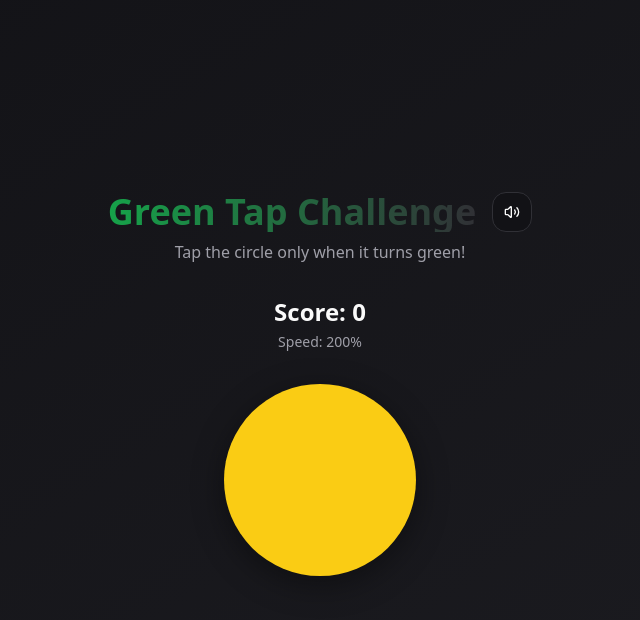
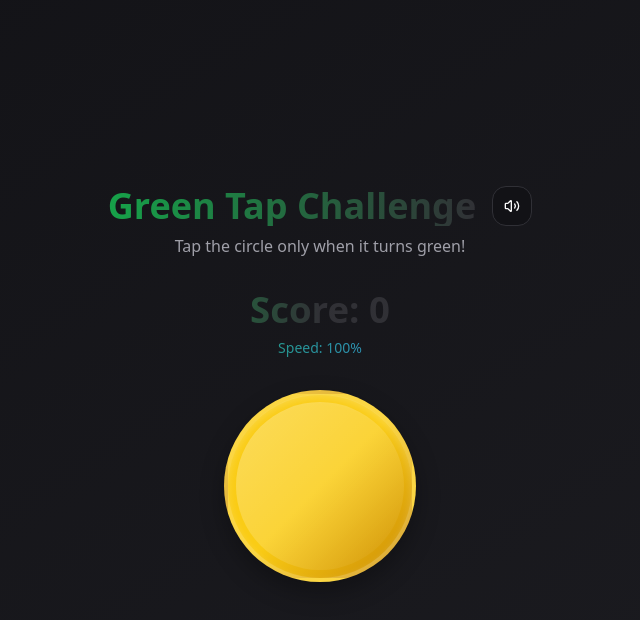
Before and after one commit to mchisty/green-tap-frenzy, a React (Vite) app: page / in a window 1280 px wide. Both pictures are taken after a click on the button "Start Game". Shown: the top 620 px of the page, without its empty margins (320-960 px from the left). Built offline with nearby package versions, Linux system fonts and the light colour scheme; the HTML template or start-up script is replaced by a standard one.

Commit message:
Enhance visual appeal

```diff
--- a/src/components/GreenTapGame.tsx
+++ b/src/components/GreenTapGame.tsx
@@ -16,6 +16,7 @@ const GreenTapGame = () => {
   const [isMuted, setIsMuted] = useState(false);
   const [greenTimeoutId, setGreenTimeoutId] = useState<NodeJS.Timeout | null>(null);
   const [wasRecentlyGreen, setWasRecentlyGreen] = useState(false);
+  const [showScorePop, setShowScorePop] = useState(false);
 
   const colors = ["red", "blue", "yellow"] as const;
 
@@ -105,6 +106,10 @@ const GreenTapGame = () => {
       const newScore = score + 1;
       setScore(newScore);
 
+      // Show score pop animation
+      setShowScorePop(true);
+      setTimeout(() => setShowScorePop(false), 600);
+
       console.log("Successful green tap! New score:", newScore);
 
       // Increase difficulty every 5 points
@@ -189,17 +194,20 @@ const GreenTapGame = () => {
   }, [circleColor]);
 
   const getCircleColorClass = () => {
+    const baseClasses = "relative overflow-hidden";
+    const shadowClass = "shadow-[var(--shadow-3d)]";
+
     switch (circleColor) {
       case "red":
-        return "bg-game-red";
+        return `${baseClasses} bg-gradient-to-br from-game-red via-red-500 to-red-700 ${shadowClass}`;
       case "blue":
-        return "bg-game-blue";
+        return `${baseClasses} bg-gradient-to-br from-game-blue via-blue-500 to-blue-700 ${shadowClass}`;
       case "yellow":
-        return "bg-game-yellow";
+        return `${baseClasses} bg-gradient-to-br from-game-yellow via-yellow-400 to-yellow-600 ${shadowClass}`;
       case "green":
-        return "bg-game-green animate-pulse-glow";
+        return `${baseClasses} bg-gradient-to-br from-game-green via-green-500 to-green-700 animate-pulse-glow ${shadowClass}`;
       default:
-        return "bg-game-red";
+        return `${baseClasses} bg-gradient-to-br from-game-red via-red-500 to-red-700 ${shadowClass}`;
     }
   };
 
@@ -227,13 +235,20 @@ const GreenTapGame = () => {
         </div>
 
         {/* Score */}
-        <div className="text-center">
-          <p className="text-2xl font-semibold text-foreground">
-            Score: {gameState === "gameOver" ? finalScore : score}
-          </p>
+        <div className="text-center relative">
+          <div className="relative">
+            <p className="text-4xl font-bold bg-gradient-to-r from-primary via-accent to-secondary bg-clip-text text-transparent animate-score-glow">
+              Score: {gameState === "gameOver" ? finalScore : score}
+            </p>
+            {showScorePop && (
+              <div className="absolute -top-8 left-1/2 transform -translate-x-1/2 text-2xl font-bold text-primary animate-pop-in pointer-events-none">
+                +1
+              </div>
+            )}
+          </div>
           {gameState === "playing" && (
-            <p className="text-sm text-muted-foreground mt-1">
-              Speed: {Math.round((2000 / timeInterval) * 100)}%
+            <p className="text-sm text-muted-foreground mt-2 bg-gradient-to-r from-game-green to-game-blue bg-clip-text text-transparent">
+              Speed: {Math.round((1000 / timeInterval) * 100)}%
             </p>
           )}
         </div>
@@ -244,15 +259,17 @@ const GreenTapGame = () => {
             onClick={handleCircleTap}
             disabled={gameState === "idle"}
             className={`
-              w-48 h-48 rounded-full transition-all duration-300 transform
+              w-48 h-48 rounded-full transition-all duration-300 transform border-4 border-white/20
               ${getCircleColorClass()}
-              ${gameState === "playing" ? "hover:scale-105 active:scale-95" : ""}
-              ${gameState === "idle" ? "opacity-50" : ""}
+              ${gameState === "playing" ? "hover:scale-105 active:scale-95 cursor-pointer" : ""}
+              ${gameState === "idle" ? "opacity-50 cursor-not-allowed" : ""}
               animate-color-change
-              shadow-game
+              before:absolute before:inset-2 before:rounded-full before:bg-gradient-to-br before:from-white/30 before:to-transparent before:pointer-events-none
             `}
             style={{
-              boxShadow: circleColor === "green" ? "0 0 40px hsl(var(--game-green) / 0.6)" : "var(--shadow-game)"
+              boxShadow: circleColor === "green"
+                ? "0 0 60px hsl(var(--game-green) / 0.8), inset 0 4px 8px rgba(255,255,255,0.2)"
+                : "var(--shadow-3d), inset 0 4px 8px rgba(255,255,255,0.2)"
             }}
           />
         </div>
@@ -263,7 +280,7 @@ const GreenTapGame = () => {
             <Button
               onClick={startGame}
               size="lg"
-              className="w-full bg-primary hover:bg-primary/90 text-primary-foreground font-semibold animate-bounce-in"
+              className="w-full bg-gradient-to-r from-primary to-primary/80 hover:from-primary/90 hover:to-primary/70 text-primary-foreground font-semibold shadow-[var(--shadow-button)] animate-bounce-in active:animate-button-press transition-all duration-200"
             >
               Start Game
             </Button>
@@ -272,10 +289,14 @@ const GreenTapGame = () => {
           {gameState === "gameOver" && (
             <div className="space-y-4 animate-bounce-in">
               <div className="text-center space-y-2">
-                <h2 className="text-2xl font-bold text-destructive">Game Over!</h2>
-                <p className="text-lg text-foreground">Final Score: {finalScore}</p>
+                <h2 className="text-3xl font-bold bg-gradient-to-r from-destructive via-red-500 to-destructive bg-clip-text text-transparent animate-game-over-shake">
+                  Game Over!
+                </h2>
+                <p className="text-xl font-semibold bg-gradient-to-r from-primary to-accent bg-clip-text text-transparent">
+                  Final Score: {finalScore}
+                </p>
                 {finalScore > 0 && (
-                  <p className="text-sm text-muted-foreground">
+                  <p className="text-sm text-muted-foreground bg-gradient-to-r from-game-yellow to-game-green bg-clip-text text-transparent">
                     Great job! You reached {Math.floor(finalScore / 5) + 1}x speed!
                   </p>
                 )}
@@ -283,7 +304,7 @@ const GreenTapGame = () => {
               <Button
                 onClick={startGame}
                 size="lg"
-                className="w-full bg-primary hover:bg-primary/90 text-primary-foreground font-semibold"
+                className="w-full bg-gradient-to-r from-primary to-primary/80 hover:from-primary/90 hover:to-primary/70 text-primary-foreground font-semibold shadow-[var(--shadow-button)] active:animate-button-press transition-all duration-200"
               >
                 Play Again
               </Button>
@@ -293,12 +314,12 @@ const GreenTapGame = () => {
 
         {/* Instructions */}
         {gameState === "idle" && (
-          <div className="text-sm text-muted-foreground space-y-2 bg-card/50 p-4 rounded-lg">
-            <p>• Tap the circle only when it's <span className="text-game-green font-semibold">green</span></p>
-            <p>• Colors change every 2 seconds</p>
-            <p>• Green appears every 4th change</p>
-            <p>• Speed increases every 5 points</p>
-            <p>• You have 1.5 seconds to tap green!</p>
+          <div className="text-sm text-muted-foreground space-y-2 bg-gradient-to-br from-card/60 to-card/30 backdrop-blur-sm p-6 rounded-xl border border-white/10">
+            <p>• Tap the circle only when it's <span className="bg-gradient-to-r from-game-green to-green-400 bg-clip-text text-transparent font-bold">green</span></p>
+            <p>• Colors change every <span className="text-primary font-semibold">1 second</span></p>
+            <p>• Green appears every <span className="text-accent font-semibold">4th change</span></p>
+            <p>• Speed increases every <span className="text-game-yellow font-semibold">5 points</span></p>
+            <p>• You have <span className="text-destructive font-semibold">1.5 seconds</span> to tap green!</p>
           </div>
         )}
       </div>
--- a/src/index.css
+++ b/src/index.css
@@ -47,14 +47,21 @@ All colors MUST be HSL.
     /* Gradients */
     --gradient-primary: linear-gradient(135deg, hsl(240 10% 8%), hsl(240 8% 12%));
     --gradient-game: linear-gradient(135deg, hsl(240 10% 8%), hsl(240 5% 15%));
+    --gradient-score: linear-gradient(135deg, hsl(142 76% 36%), hsl(48 96% 53%), hsl(217 91% 60%));
+    --gradient-button: linear-gradient(135deg, hsl(142 76% 36%), hsl(142 76% 46%));
+    --gradient-vibrant: linear-gradient(45deg, hsl(320 100% 50%), hsl(240 100% 60%), hsl(180 100% 50%));
 
     /* Shadows */
     --shadow-glow: 0 0 40px hsl(var(--primary) / 0.3);
     --shadow-game: 0 8px 32px hsl(0 0% 0% / 0.4);
+    --shadow-3d: 0 10px 25px hsl(0 0% 0% / 0.3), inset 0 1px 0 hsl(0 0% 100% / 0.1);
+    --shadow-neon: 0 0 20px currentColor, 0 0 40px currentColor, 0 0 60px currentColor;
+    --shadow-button: 0 4px 15px hsl(var(--primary) / 0.4);
 
     /* Animations */
     --transition-smooth: all 0.3s cubic-bezier(0.4, 0, 0.2, 1);
     --transition-bounce: all 0.3s cubic-bezier(0.68, -0.55, 0.265, 1.55);
+    --transition-elastic: all 0.6s cubic-bezier(0.68, -0.6, 0.32, 1.6);
 
     --sidebar-background: 0 0% 98%;
 
--- a/tailwind.config.ts
+++ b/tailwind.config.ts
@@ -117,6 +117,44 @@ export default {
             transform: "scale(1)",
           },
         },
+        "score-glow": {
+          "0%, 100%": {
+            textShadow: "0 0 10px currentColor, 0 0 20px currentColor",
+            transform: "scale(1)",
+          },
+          "50%": {
+            textShadow: "0 0 20px currentColor, 0 0 40px currentColor, 0 0 60px currentColor",
+            transform: "scale(1.05)",
+          },
+        },
+        "pop-in": {
+          "0%": {
+            transform: "scale(0) rotate(-180deg)",
+            opacity: "0",
+          },
+          "50%": {
+            transform: "scale(1.3) rotate(-90deg)",
+            opacity: "1",
+          },
+          "100%": {
+            transform: "scale(1) rotate(0deg)",
+            opacity: "1",
+          },
+        },
+        "game-over-shake": {
+          "0%, 100%": { transform: "translateX(0)" },
+          "10%": { transform: "translateX(-4px) rotate(-1deg)" },
+          "20%": { transform: "translateX(4px) rotate(1deg)" },
+          "30%": { transform: "translateX(-4px) rotate(-1deg)" },
+          "40%": { transform: "translateX(4px) rotate(1deg)" },
+          "50%": { transform: "translateX(-2px) rotate(-0.5deg)" },
+          "60%": { transform: "translateX(2px) rotate(0.5deg)" },
+        },
+        "button-press": {
+          "0%": { transform: "scale(1)" },
+          "50%": { transform: "scale(0.95)" },
+          "100%": { transform: "scale(1)" },
+        },
       },
       animation: {
         "accordion-down": "accordion-down 0.2s ease-out",
@@ -124,6 +162,10 @@ export default {
         "pulse-glow": "pulse-glow 2s ease-in-out infinite",
         "bounce-in": "bounce-in 0.3s cubic-bezier(0.68, -0.55, 0.265, 1.55)",
         "color-change": "color-change 0.3s ease-out",
+        "score-glow": "score-glow 2s ease-in-out infinite",
+        "pop-in": "pop-in 0.5s cubic-bezier(0.68, -0.6, 0.32, 1.6)",
+        "game-over-shake": "game-over-shake 0.6s ease-in-out",
+        "button-press": "button-press 0.15s ease-out",
       },
     },
   },
```
